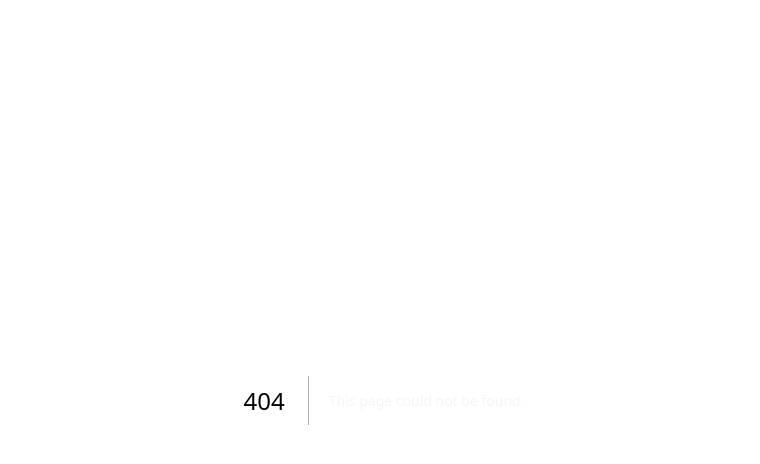
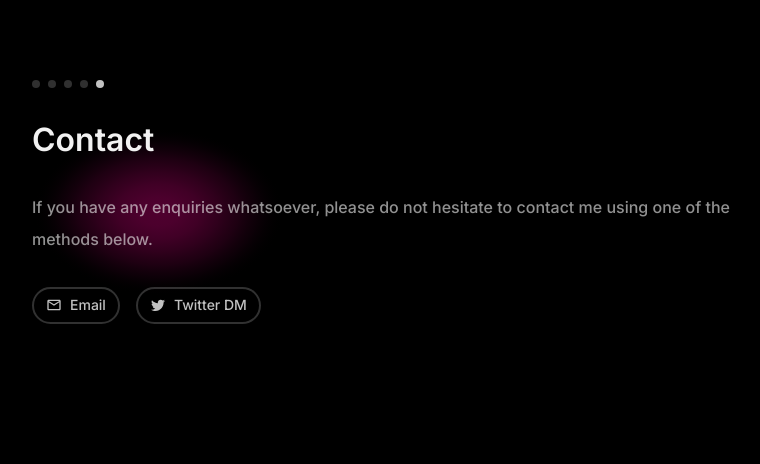
Before and after one commit to sd0e/portfolio, a Next.js app: page /contact in a window 1280 px wide. Before the commit this address had no page. Shown: the top 464 px of the page, without its empty margins (256-1016 px from the left). Built offline with nearby package versions, Linux system fonts and the light colour scheme.

Commit message:
Add a contact page

```diff
--- a/components/layout.tsx
+++ b/components/layout.tsx
@@ -138,7 +138,7 @@ export default function Layout({ children, mainPage = false, headerOnly = false,
                                 >
                                     <Stack direction="column" spacing={4}>
                                         { mainPage ? <ThemeProvider theme={theme}>
-                                            <ProgressDots num={4} selected={pageIdx || 0} />
+                                            <ProgressDots num={5} selected={pageIdx || 0} />
                                         </ThemeProvider> : null }
                                         <span className={styles.mainPageTitleText}>{title}</span>
                                     </Stack>
--- a/components/skillbutton.tsx
+++ b/components/skillbutton.tsx
@@ -22,6 +22,12 @@ const theme = createTheme({
                 }
             }
         }
+    },
+    typography: {
+        fontFamily: [
+            '"Inter"',
+            'sans-serif'
+        ].join(',')
     }
 });
 
--- /dev/null
+++ b/pages/contact.tsx
@@ -0,0 +1,34 @@
+import Head from 'next/head';
+import { Inter } from 'next/font/google';
+import Layout from '@/components/layout';
+import { useRouter } from 'next/router';
+import SkillButton from '@/components/skillbutton';
+import { MailOutlined, Twitter } from '@mui/icons-material';
+import { Stack } from '@mui/material';
+
+const inter = Inter({ subsets: ['latin'], weight: ['500', '600', '700'] })
+
+export default function Home() {
+  const router = useRouter();
+  const pathname = router.pathname;
+
+  return (
+    <Layout mainPage title="Contact" image={`/assets/SVG${pathname}.svg`} prev="/projects" pageIdx={5}>
+		<Head>
+			<meta name="viewport" content="width=device-width, initial-scale=1" />
+			<link rel="icon" href="/favicon.ico" />
+		</Head>
+		<Stack direction="column" spacing={4}>
+			<p className={inter.className}>If you have any enquiries whatsoever, please do not hesitate to contact me using one of the methods below.</p>
+			<Stack direction="row" spacing={2}>
+				<a href="mailto:sebastiandoe5@gmail.com" target="_blank" rel="noreferrer">
+					<SkillButton Icon={MailOutlined}>Email</SkillButton>
+				</a>
+				<a href="https://twitter.com/sbd0e" target="_blank" rel="noreferrer">
+					<SkillButton Icon={Twitter}>Twitter DM</SkillButton>
+				</a>
+			</Stack>
+		</Stack>
+    </Layout>
+  )
+}
--- a/pages/projects.tsx
+++ b/pages/projects.tsx
@@ -89,7 +89,7 @@ skills: Array<string>}) {
 
   return (
     <ThemeProvider theme={theme}>
-      <Layout mainPage title="Projects" description="Some of my notable projects" image={`/assets/SVG${pathname}.svg`} prev="/skills" pageIdx={4}>
+      <Layout mainPage title="Projects" description="Some of my notable projects" image={`/assets/SVG${pathname}.svg`} prev="/skills" next="/contact" pageIdx={4}>
         <Head>
           <meta name="viewport" content="width=device-width, initial-scale=1" />
           <link rel="icon" href="/favicon.ico" />
```
Also changed, not shown: public/assets/SVG/contact.svg (added).
